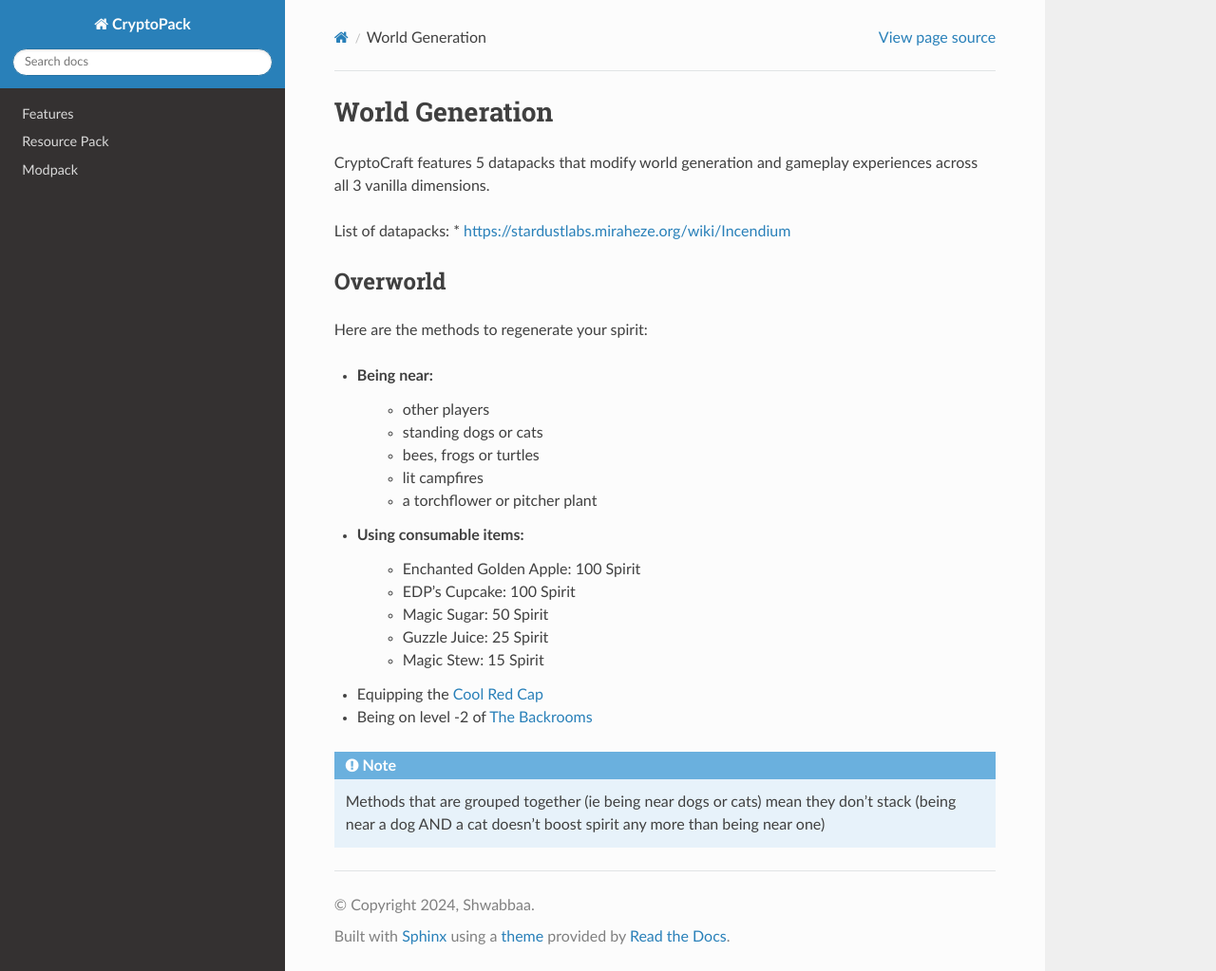
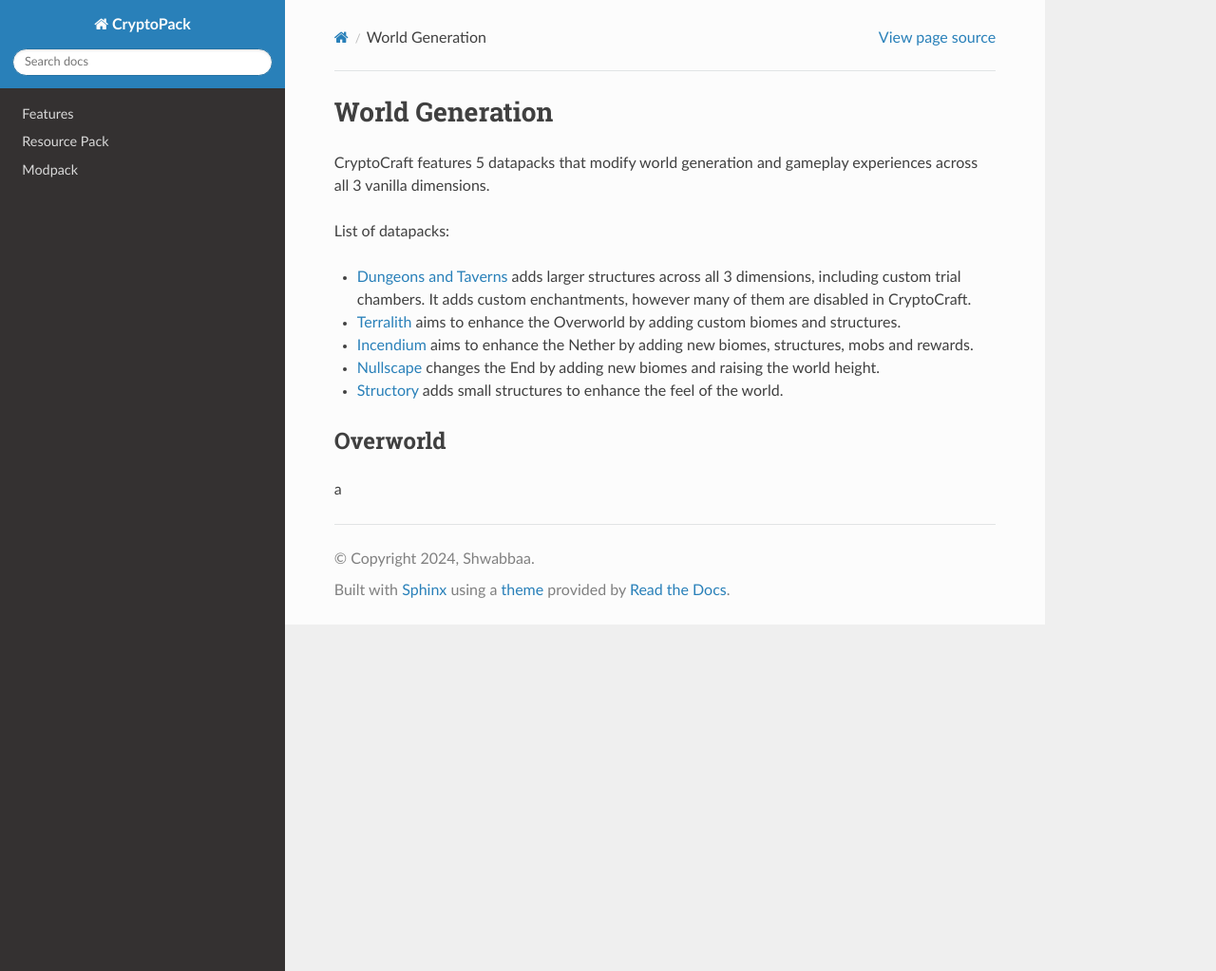
Before and after one commit to Shwabbaa/cryptopack-docs, a Sphinx documentation site: the page built from docs/source/features/worldgen.rst, in a window 1280 px wide and 1023 px high. Shown: the whole window at 95% size. Built offline with Sphinx 7.4.7 and the Read the Docs theme 3.1.0, drawn with Linux system fonts in a browser that asks for light colours; pages that are not in the unit, such as notebooks, are missing from menus.

Commit message:
Update worldgen.rst

```diff
--- a/docs/source/features/worldgen.rst
+++ b/docs/source/features/worldgen.rst
@@ -4,28 +4,18 @@
 CryptoCraft features 5 datapacks that modify world generation and gameplay experiences across all 3 vanilla dimensions.
 
 List of datapacks:
-* https://stardustlabs.miraheze.org/wiki/Incendium
+
+* `Dungeons and Taverns <https://www.curseforge.com/minecraft/mc-mods/dungeon-and-taverns>`_ adds larger structures across all 3 dimensions, including custom trial chambers. It adds custom enchantments, however many of them are disabled in CryptoCraft.
+
+* `Terralith <https://stardustlabs.miraheze.org/wiki/Terralith>`_ aims to enhance the Overworld by adding custom biomes and structures.
+
+* `Incendium <https://stardustlabs.miraheze.org/wiki/Incendium>`_ aims to enhance the Nether by adding new biomes, structures, mobs and rewards.
+
+* `Nullscape <https://stardustlabs.miraheze.org/wiki/Nullscape>`_ changes the End by adding new biomes and raising the world height.
+
+* `Structory <https://stardustlabs.miraheze.org/wiki/Structory>`_ adds small structures to enhance the feel of the world.
+
 
 Overworld
 **********
-
-Here are the methods to regenerate your spirit:
-
-* Being near:
-   * other players
-   * standing dogs or cats
-   * bees, frogs or turtles
-   * lit campfires
-   * a torchflower or pitcher plant
-* Using consumable items:
-   * Enchanted Golden Apple: 100 Spirit
-   * EDP's Cupcake: 100 Spirit
-   * Magic Sugar: 50 Spirit
-   * Guzzle Juice: 25 Spirit
-   * Magic Stew: 15 Spirit
-* Equipping the :ref:`Cool Red Cap<cool-red-cap>`
-* Being on level -2 of :doc:`The Backrooms<backrooms>`
-
-.. note::
-  Methods that are grouped together (ie being near dogs or cats)
-  mean they don't stack (being near a dog AND a cat doesn't boost spirit any more than being near one)
+a
```
